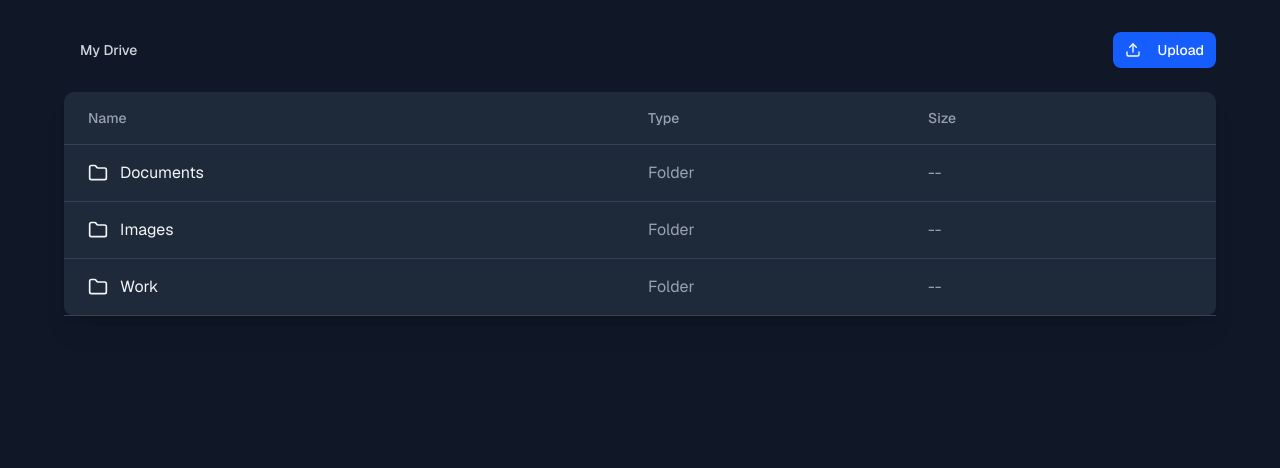
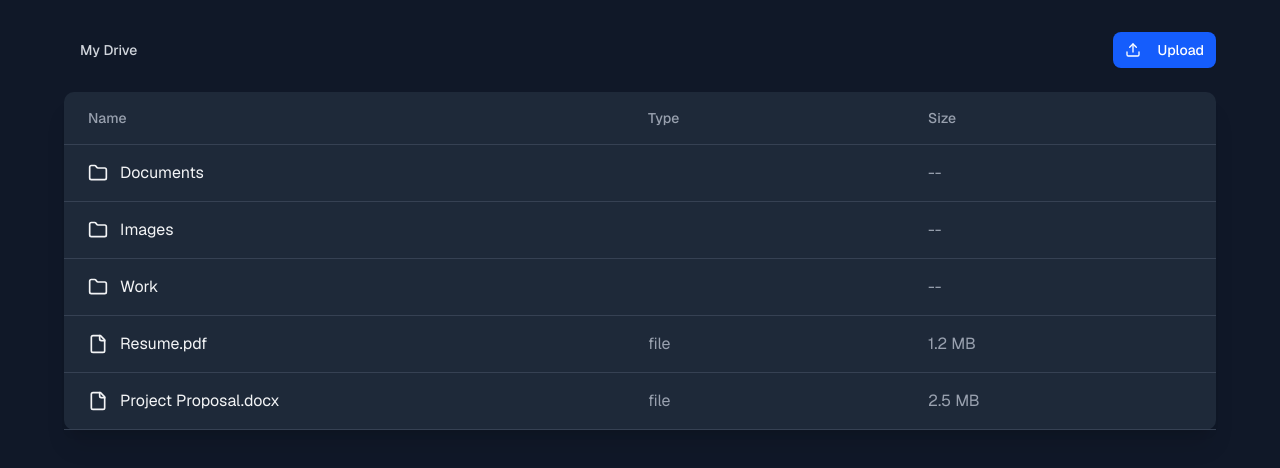
Before and after one commit to FaiiFaiipuipui/drive-tutorial, a Next.js app: page / in a window 1280 px wide. Shown: the top 468 px of the page. Built offline with nearby package versions, Linux system fonts and the light colour scheme.

Commit message:
Update mock data

```diff
--- /dev/null
+++ b/src/app/file-row.tsx
@@ -0,0 +1,59 @@
+import type { File, Folder } from "~/lib/mock-data";
+import {
+  Folder as FolderIcon,
+  FileIcon,
+} from "lucide-react";
+
+export function FileRow(props: { file: File }) {
+  const { file } = props;
+  return (
+    <li
+      key={file.id}
+      className="hover:bg-gray-750 border-b border-gray-700 px-6 py-4"
+    >
+      <div className="grid grid-cols-12 items-center gap-4">
+        <div className="col-span-6 flex items-center">
+          <a
+            href={file.url}
+            className="flex items-center text-gray-100 hover:text-blue-400"
+            target="_blank"
+          >
+            <FileIcon className="mr-3" size={20} />
+            {file.name}
+          </a>
+        </div>
+        <div className="col-span-3 text-gray-400">{"file"}</div>
+        <div className="col-span-3 text-gray-400">{file.size}</div>
+      </div>
+    </li>
+  );
+}
+
+export function FolderRow(props: {
+  folder: Folder;
+  handleFolderClick: () => void;
+}) {
+  const { folder, handleFolderClick } = props;
+  return (
+    <li
+      key={folder.id}
+      className="hover:bg-gray-750 border-b border-gray-700 px-6 py-4"
+    >
+      <div className="grid grid-cols-12 items-center gap-4">
+        <div className="col-span-6 flex items-center">
+          <button
+            onClick={() => handleFolderClick()}
+            className="flex items-center text-gray-100 hover:text-blue-400"
+          >
+            <FolderIcon className="mr-3" size={20} />
+            {folder.name}
+          </button>
+        </div>
+        <div className="col-span-3 text-gray-400"></div>
+        <div className="col-span-3 text-gray-400">
+          {folder.type === "folder" ? "--" : "2 MB"}
+        </div>
+      </div>
+    </li>
+  );
+}
--- a/src/app/page.tsx
+++ b/src/app/page.tsx
@@ -1,56 +1,60 @@
-"use client"
+"use client";
 
-import { useState } from "react"
-import { mockFiles } from "../lib/mock-data"
-import { Folder, FileIcon, Upload, ChevronRight } from "lucide-react"
-import Link from "next/link"
-import { Button } from "~/components/ui/button"
+import { useMemo, useState } from "react";
+import { mockFiles, mockFolders } from "../lib/mock-data";
+import { Upload, ChevronRight } from "lucide-react";
+import { Button } from "~/components/ui/button";
+import { FileRow, FolderRow } from "./file-row";
 
 export default function GoogleDriveClone() {
-  const [currentFolder, setCurrentFolder] = useState<string | null>(null)
+  const [currentFolder, setCurrentFolder] = useState<string>("root");
 
   const getCurrentFiles = () => {
-    return mockFiles.filter((file) => file.parent === currentFolder)
-  }
+    return mockFiles.filter((file) => file.parent === currentFolder);
+  };
+
+  const getCurrentFolders = () => {
+    return mockFolders.filter((folder) => folder.parent === currentFolder);
+  };
 
   const handleFolderClick = (folderId: string) => {
-    setCurrentFolder(folderId)
-  }
+    setCurrentFolder(folderId);
+  };
 
-  const getBreadcrumbs = () => {
-    const breadcrumbs = []
-    let currentId = currentFolder
+  const breadcrumbs = useMemo(() => {
+    const breadcrumbs = [];
+    let currentId = currentFolder;
 
-    while (currentId !== null) {
-      const folder = mockFiles.find((file) => file.id === currentId)
+    while (currentId !== "root") {
+      const folder = mockFolders.find((file) => file.id === currentId);
       if (folder) {
-        breadcrumbs.unshift(folder)
-        currentId = folder.parent
+        breadcrumbs.unshift(folder);
+        currentId = folder.parent ?? "root";
       } else {
-        break
+        break;
       }
     }
 
-    return breadcrumbs
-  }
+    return breadcrumbs;
+  }, [currentFolder])
 
   const handleUpload = () => {
-    alert("Upload functionality would be implemented here")
-  }
+    alert("Upload functionality would be implemented here");
+  };
 
   return (
-    <div className="min-h-screen bg-gray-900 text-gray-100 p-8">
-      <div className="max-w-6xl mx-auto">
-        <div className="flex justify-between items-center mb-6">
+    <div className="min-h-screen bg-gray-900 p-8 text-gray-100">
+      <div className="mx-auto max-w-6xl">
+        <div className="mb-6 flex items-center justify-between">
           <div className="flex items-center">
             <Button
-              onClick={() => setCurrentFolder(null)}
+              onClick={() => setCurrentFolder("root")}
               variant="ghost"
-              className="text-gray-300 hover:text-white mr-2"
+              className="mr-2 text-gray-300 hover:text-white"
             >
               My Drive
             </Button>
-            {getBreadcrumbs().map((folder, index) => (
+            {breadcrumbs.map((folder, index) => (
               <div key={folder.id} className="flex items-center">
                 <ChevronRight className="mx-2 text-gray-500" size={16} />
                 <Button
@@ -63,13 +67,16 @@ export default function GoogleDriveClone() {
               </div>
             ))}
           </div>
-          <Button onClick={handleUpload} className="bg-blue-600 text-white hover:bg-blue-700">
+          <Button
+            onClick={handleUpload}
+            className="bg-blue-600 text-white hover:bg-blue-700"
+          >
             <Upload className="mr-2" size={20} />
             Upload
           </Button>
         </div>
-        <div className="bg-gray-800 rounded-lg shadow-xl">
-          <div className="px-6 py-4 border-b border-gray-700">
+        <div className="rounded-lg bg-gray-800 shadow-xl">
+          <div className="border-b border-gray-700 px-6 py-4">
             <div className="grid grid-cols-12 gap-4 text-sm font-medium text-gray-400">
               <div className="col-span-6">Name</div>
               <div className="col-span-3">Type</div>
@@ -77,33 +84,21 @@ export default function GoogleDriveClone() {
             </div>
           </div>
           <ul>
+            {getCurrentFolders().map((folder) => (
+              <FolderRow
+                key={folder.id}
+                folder={folder}
+                handleFolderClick={() => {
+                  handleFolderClick(folder.id);
+                }}
+              />
+            ))}
             {getCurrentFiles().map((file) => (
-              <li key={file.id} className="px-6 py-4 border-b border-gray-700 hover:bg-gray-750">
-                <div className="grid grid-cols-12 gap-4 items-center">
-                  <div className="col-span-6 flex items-center">
-                    {file.type === "folder" ? (
-                      <button
-                        onClick={() => handleFolderClick(file.id)}
-                        className="flex items-center text-gray-100 hover:text-blue-400"
-                      >
-                        <Folder className="mr-3" size={20} />
-                        {file.name}
-                      </button>
-                    ) : (
-                      <Link href={file.url ?? "#"} className="flex items-center text-gray-100 hover:text-blue-400">
-                        <FileIcon className="mr-3" size={20} />
-                        {file.name}
-                      </Link>
-                    )}
-                  </div>
-                  <div className="col-span-3 text-gray-400">{file.type === "folder" ? "Folder" : "File"}</div>
-                  <div className="col-span-3 text-gray-400">{file.type === "folder" ? "--" : "2 MB"}</div>
-                </div>
-              </li>
+              <FileRow key={file.id} file={file} />
             ))}
           </ul>
         </div>
       </div>
     </div>
-  )
+  );
 }
--- a/src/lib/mock-data.ts
+++ b/src/lib/mock-data.ts
@@ -1,21 +1,74 @@
 export interface File {
-  id: string
-  name: string
-  type: "file" | "folder"
-  url?: string
-  parent: string | null
-  size?: string
+  id: string;
+  name: string;
+  type: "file";
+  url: string;
+  parent: string;
+  size: string;
 }
 
+export type Folder = {
+  id: string;
+  name: string;
+  type: "folder";
+  parent: string | null;
+};
+
+export const mockFolders: Folder[] = [
+  { id: "root", name: "root", type: "folder", parent: null },
+  { id: "1", name: "Documents", type: "folder", parent: "root" },
+  { id: "2", name: "Images", type: "folder", parent: "root" },
+  { id: "3", name: "Work", type: "folder", parent: "root" },
+  { id: "8", name: "Presentations", type: "folder", parent: "3" },
+];
+
 export const mockFiles: File[] = [
-  { id: "1", name: "Documents", type: "folder", parent: null },
-  { id: "2", name: "Images", type: "folder", parent: null },
-  { id: "3", name: "Work", type: "folder", parent: null },
-  { id: "4", name: "Resume.pdf", type: "file", url: "/files/resume.pdf", parent: "1", size: "1.2 MB" },
-  { id: "5", name: "Project Proposal.docx", type: "file", url: "/files/proposal.docx", parent: "1", size: "2.5 MB" },
-  { id: "6", name: "Vacation.jpg", type: "file", url: "/files/vacation.jpg", parent: "2", size: "3.7 MB" },
-  { id: "7", name: "Profile Picture.png", type: "file", url: "/files/profile.png", parent: "2", size: "1.8 MB" },
-  { id: "8", name: "Presentations", type: "folder", parent: "3" },
-  { id: "9", name: "Q4 Report.pptx", type: "file", url: "/files/q4-report.pptx", parent: "8", size: "5.2 MB" },
-  { id: "10", name: "Budget.xlsx", type: "file", url: "/files/budget.xlsx", parent: "3", size: "1.5 MB" },
-]
+  {
+    id: "4",
+    name: "Resume.pdf",
+    type: "file",
+    url: "/files/resume.pdf",
+    parent: "root",
+    size: "1.2 MB",
+  },
+  {
+    id: "5",
+    name: "Project Proposal.docx",
+    type: "file",
+    url: "/files/proposal.docx",
+    parent: "root",
+    size: "2.5 MB",
+  },
+  {
+    id: "6",
+    name: "Vacation.jpg",
+    type: "file",
+    url: "/files/vacation.jpg",
+    parent: "2",
+    size: "3.7 MB",
+  },
+  {
+    id: "7",
+    name: "Profile Picture.png",
+    type: "file",
+    url: "/files/profile.png",
+    parent: "2",
+    size: "1.8 MB",
+  },
+  {
+    id: "9",
+    name: "Q4 Report.pptx",
+    type: "file",
+    url: "/files/q4-report.pptx",
+    parent: "8",
+    size: "5.2 MB",
+  },
+  {
+    id: "10",
+    name: "Budget.xlsx",
+    type: "file",
+    url: "/files/budget.xlsx",
+    parent: "3",
+    size: "1.5 MB",
+  },
+];
```
Also changed, not shown: 1 other file (tests, documents, lock files or other folders).
